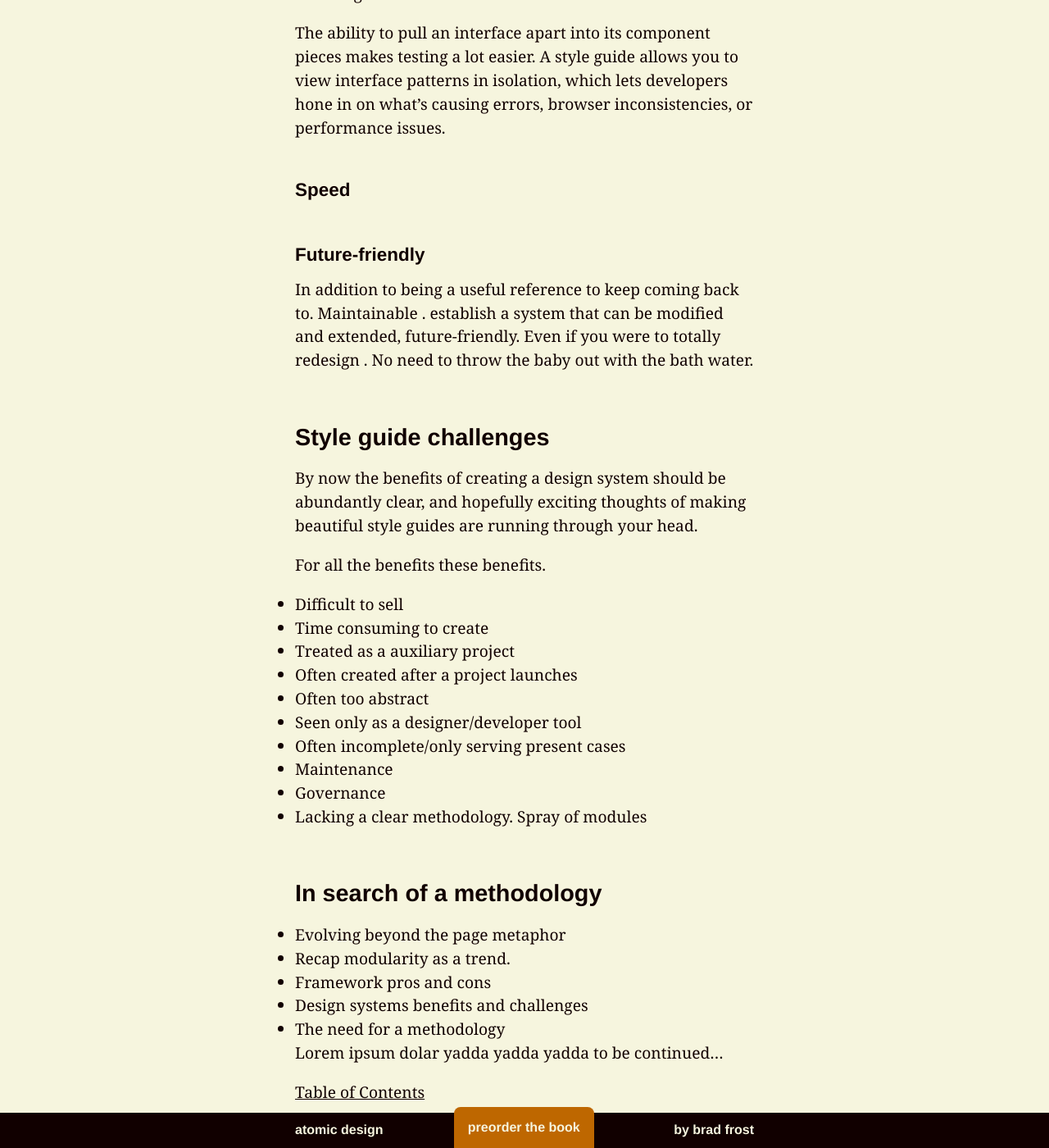
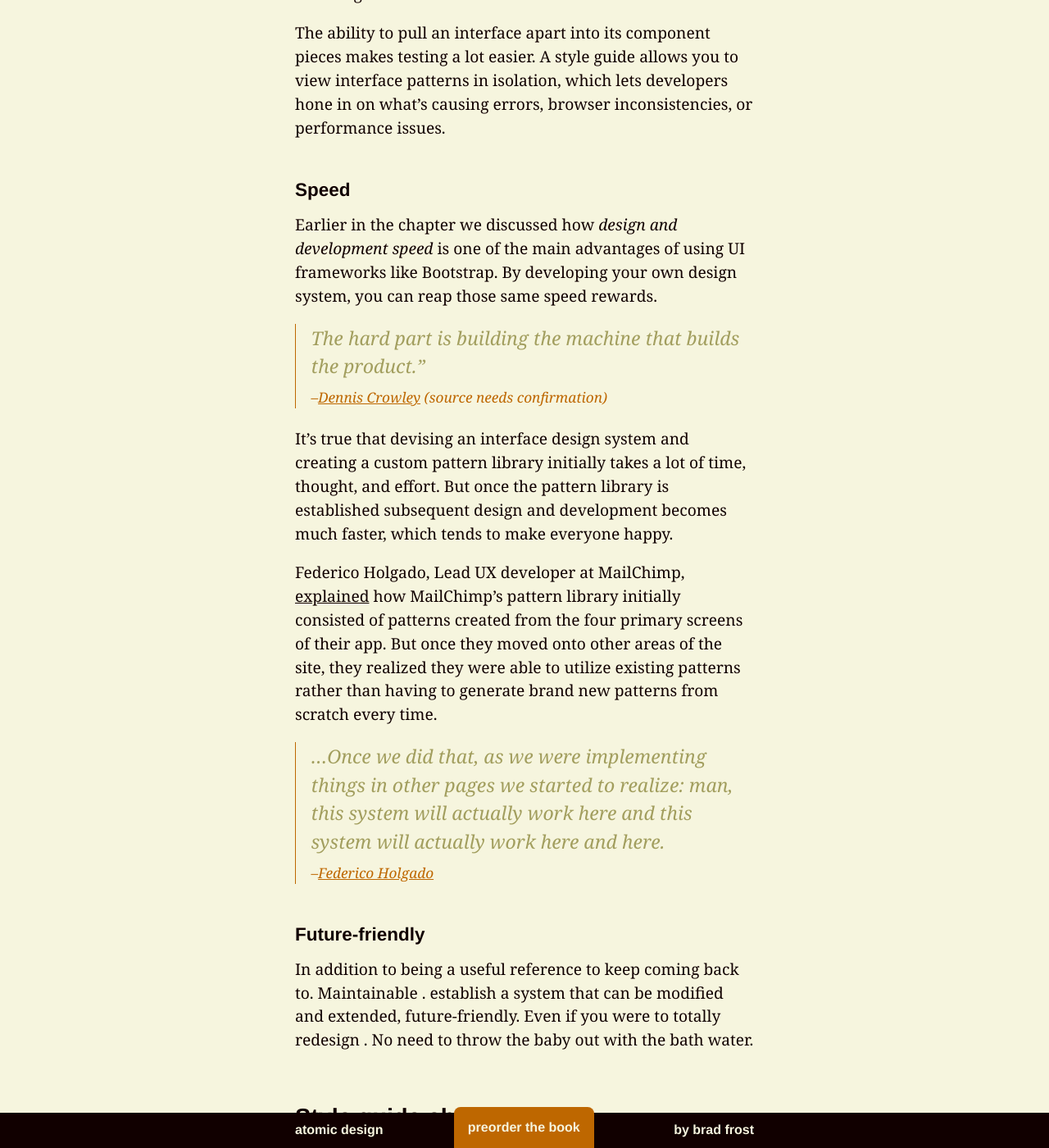
Before and after one commit to bradfrost/atomic-design, a Jekyll site: the page built from chapter-1.md, in a window 1280 px wide and 1400 px high, scrolled down 27560 px. Shown: the whole window at 82% size. Built offline with Jekyll 4.4.1, drawn with Linux system fonts in a browser that asks for light colours; some of the changed text lies outside the part shown.

Commit message:
Chapter 1 draft
Style guide benefit: speed

```diff
--- a/chapter-1.md
+++ b/chapter-1.md
@@ -258,7 +258,7 @@ Even third parties responsible for matching their experiences with the branding/
 
 Making style guides central to your process results in user interfaces that feel more cohesive and trustworthy, which helps users accomplish their tasks faster and empowers them to master the interface.
 
-### Shared vocabulary
+### A shared vocabulary
 What does “utility toolbar” mean? Does everyone understand what “touch slider hero” is?
 
 As the number of people working on a project increase, it becomes all-too-easy for communication breakdowns to occur. It's not uncommon for different disciplines have different names for the same module, and for individuals to go rogue and invent their own naming conventions. In order for true collaboration to occur, it's essential for teams to speak a common language. Style guides are there to help establish that shared vocabulary.
@@ -289,6 +289,15 @@ The homepage is broken, you say? Well, what exactly is breaking it?
 The ability to pull an interface apart into its component pieces makes testing a lot easier. A style guide allows you to view interface patterns in isolation, which lets developers hone in on what's causing errors, browser inconsistencies, or performance issues.
 
 ### Speed
+Earlier in the chapter we discussed how *design and development speed* is one of the main advantages of using UI frameworks like Bootstrap. By developing your own design system, you can reap those same speed rewards.
+
+> The hard part is building the machine that builds the product.” <cite>[Dennis Crowley](http://techcrunch.com/2011/03/03/founder-stories-foursquare-crowley-machine/) *(source needs confirmation)*</cite>
+
+It's true that devising an interface design system and creating a custom pattern library initially takes a lot of time, thought, and effort. But once the pattern library is established subsequent design and development becomes much faster, which tends to make everyone happy.
+
+Federico Holgado, Lead UX developer at MailChimp, [explained](http://styleguides.io/podcast/federico-holgado/) how MailChimp's pattern library initially consisted of patterns created from the four primary screens of their app. But once they moved onto other areas of the site, they realized they were able to utilize existing patterns rather than having to generate brand new patterns from scratch every time.
+
+> …Once we did that, as we were implementing things in other pages we started to realize: man, this system will actually work here and this system will actually work here and here. <cite>[Federico Holgado](http://styleguides.io/podcast/federico-holgado/)</cite>
 
 ### Future-friendly
 In addition to being a useful reference to keep coming back to. Maintainable . establish a system that can be modified and extended, future-friendly. Even if you were to totally redesign . No need to throw the baby out with the bath water.
```
Also changed, not shown: 2 other files.
